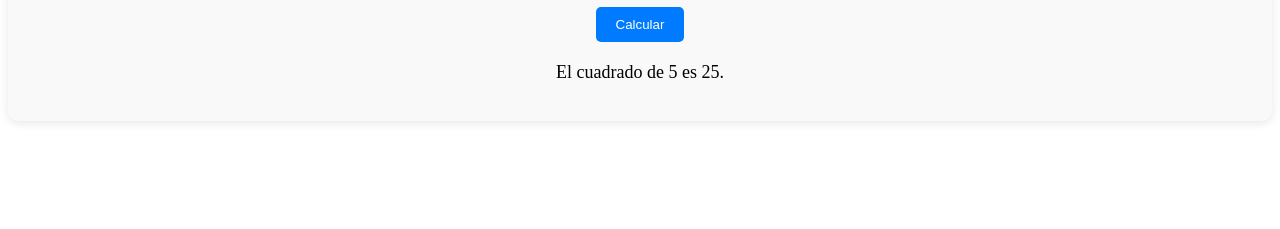
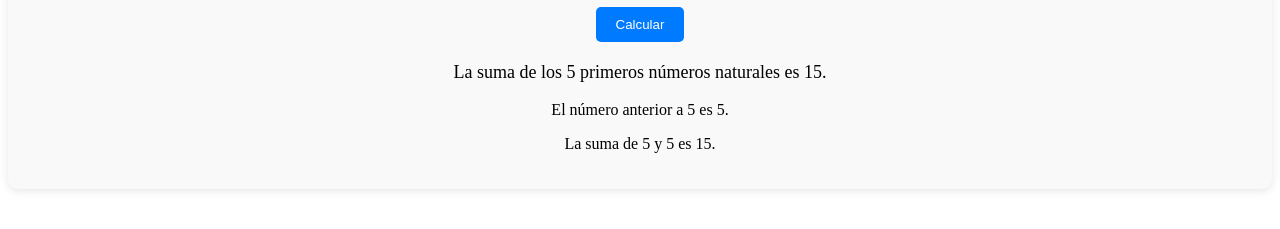
Before and after one commit to joseSan11/examen-final, a plain HTML site: page index.html in a window 1280 px wide. Both pictures are taken after typing "5" into the empty fields and a click on the button "Calcular". Shown: the part 131-360 px from the top of the page. Drawn offline with Linux system fonts and the light colour scheme.

Commit message:
validacion de etiquetas

```diff
--- a/index.html
+++ b/index.html
@@ -12,9 +12,8 @@
         <input type="number" id="numeroInput" placeholder="Introduce un número">
         <button id="calcularButton">Calcular</button>
         <p id="resultado"></p>
-        <p id="etiqueta1"></p>
-        <p id="etiqueta2"></p>
-        <p id="etiqueta3"></p>
+        <p id="anterior"></p>
+        <p id="suma"></p>
     </div>
     <script src="./js/script.js"></script>
 </body>
--- a/js/script.js
+++ b/js/script.js
@@ -2,6 +2,8 @@ document.addEventListener("DOMContentLoaded", function () {
     const numeroInput = document.getElementById("numeroInput");
     const calcularButton = document.getElementById("calcularButton");
     const resultado = document.getElementById("resultado");
+    const anterior = document.getElementById("anterior");
+    const suma = document.getElementById("suma");
 
     calcularButton.addEventListener("click", function () {
         const numero = parseFloat(numeroInput.value);
@@ -14,10 +16,19 @@ document.addEventListener("DOMContentLoaded", function () {
             return;
         }
 
-        // Realiza cálculos o muestra resultados según tus necesidades
-        // Por ejemplo:
-        const cuadrado = numero * numero;
-        resultado.textContent = `El cuadrado de ${numero} es ${cuadrado}.`;
+
+        let sumaTotal = 0;
+        let anteriorNum = 0;
+
+        for (let i = 0; i <= numero; i++) {
+            sumaTotal += i;
+            anteriorNum = i;
+        }
+
+        resultado.textContent = `La suma de los ${numero} primeros números naturales es ${sumaTotal}.`;
+        anterior.textContent = `El número anterior a ${numero} es ${anteriorNum}.`;
+        suma.textContent = `La suma de ${numero} y ${anteriorNum} es ${sumaTotal}.`;
+
         resultado.classList.remove("error");
         numeroInput.classList.remove("error-border");
     });
```
